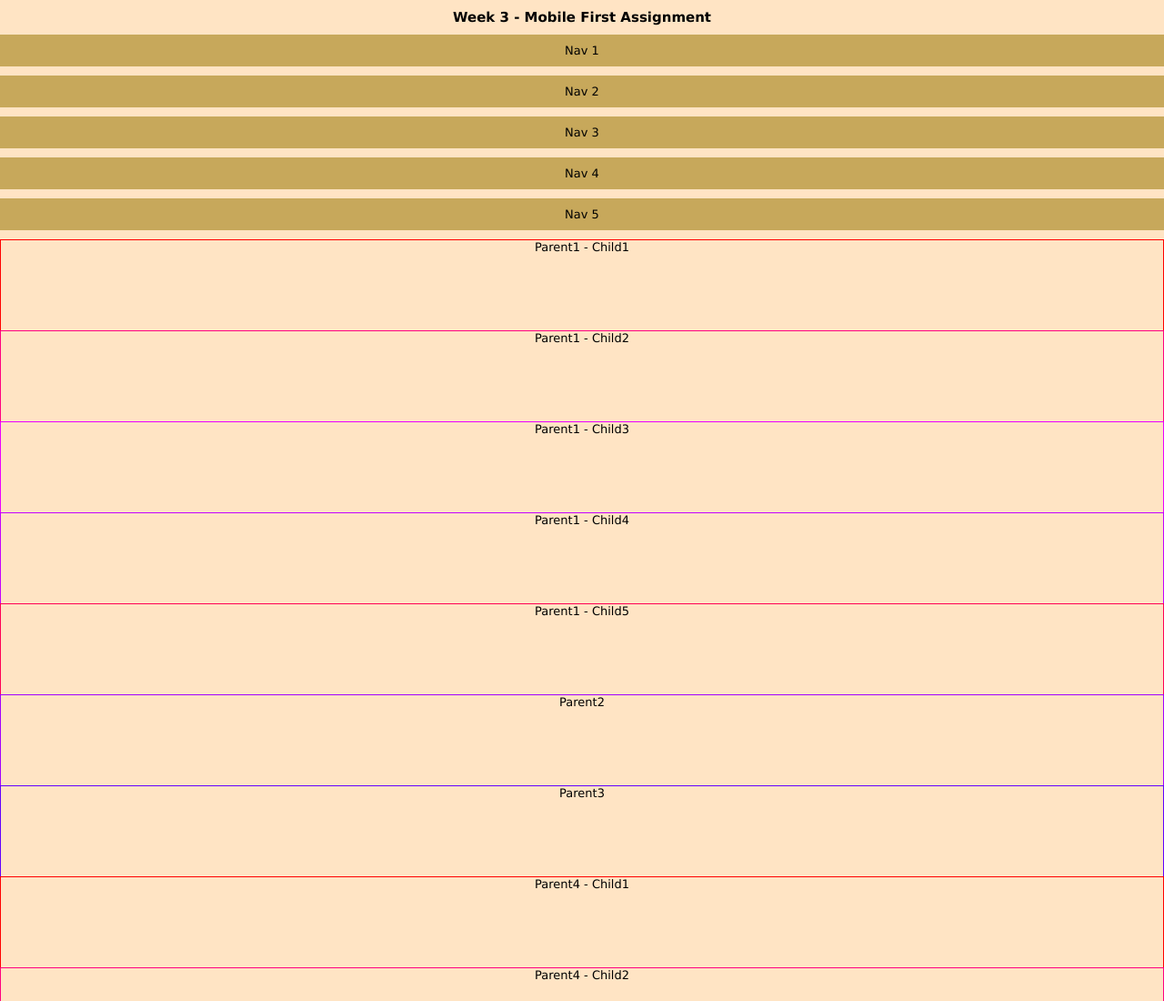
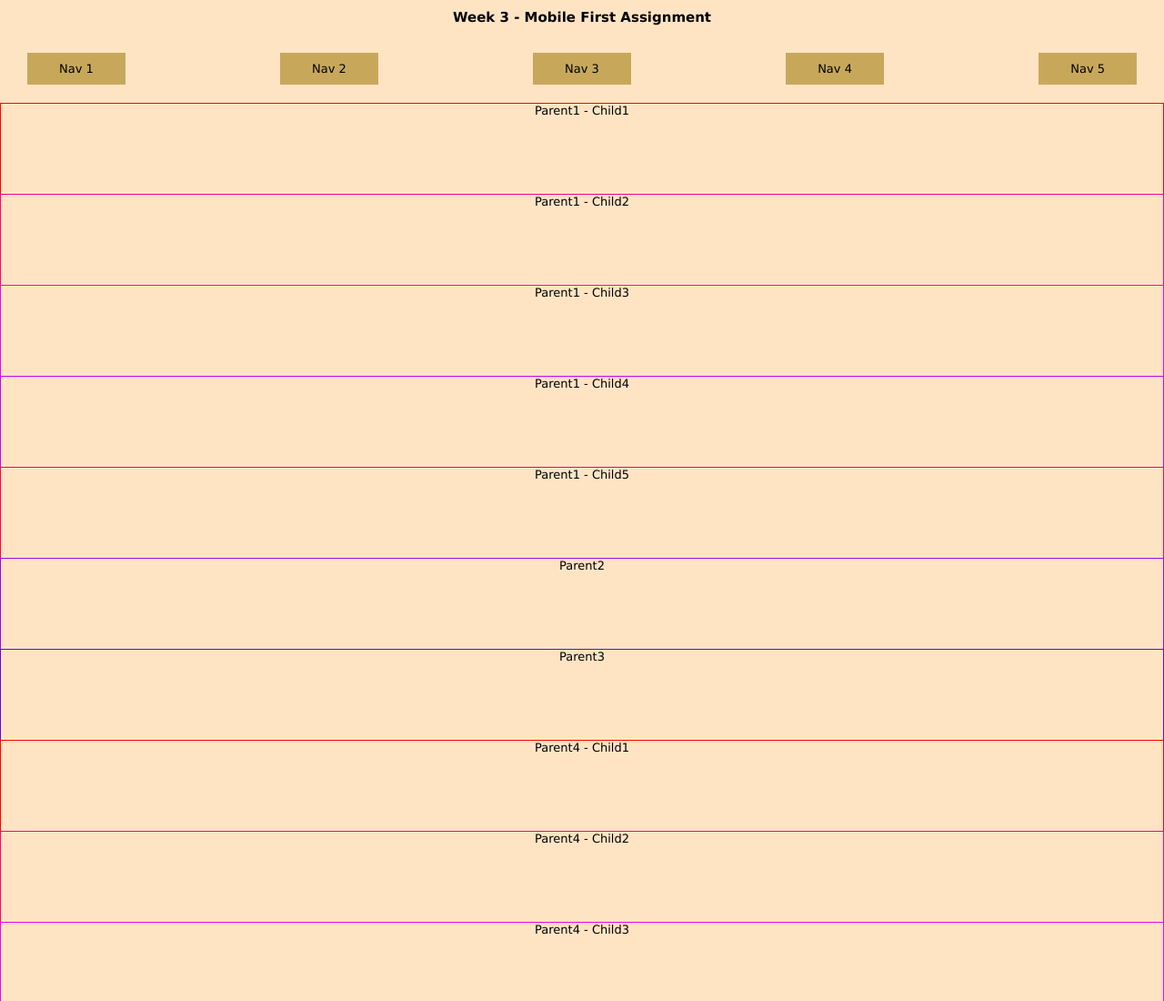
Before and after one commit to Gavriil84/Assignemnt, a plain HTML site: page index.html in a window 1280 px wide. Shown: the top 1100 px of the page at 91% size. Drawn offline with Linux system fonts and the light colour scheme.

Commit message:
responsive css

```diff
--- a/style.css
+++ b/style.css
@@ -40,7 +40,7 @@ nav a {
     padding: 10px;
     text-align: center;
     background-color: rgb(199, 168, 91);
-    margin: 10px 0;
+    margin: 20px 0;
     font-size: 1.3rem;
 }
 
@@ -96,3 +96,22 @@ p{
     padding: 10px;
     margin: 0;
 }
+
+/* ====================================================== */
+/*                        Tablet                          */
+/* ====================================================== */
+@media screen and (min-width: 700px){
+    /* -----------------------header------------------------- */
+    nav{
+        display: flex;
+        flex-direction: row;
+        justify-content: space-between;
+        margin: 0 30px;
+    }
+
+    nav a {
+        padding: 10px 35px;
+    }
+
+
+}
```
